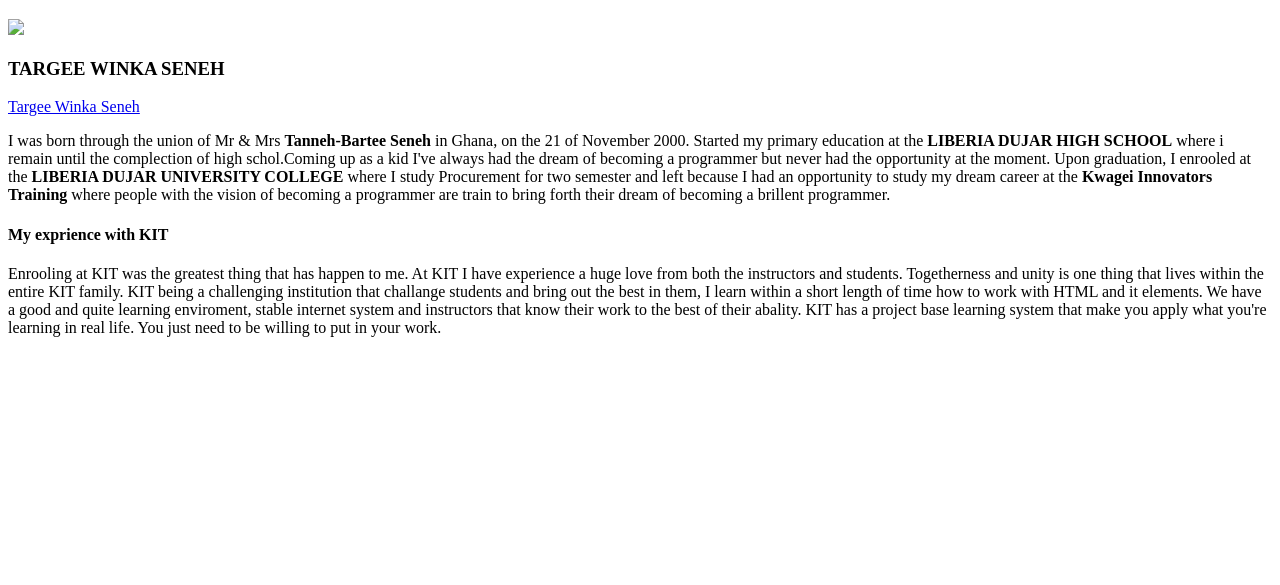
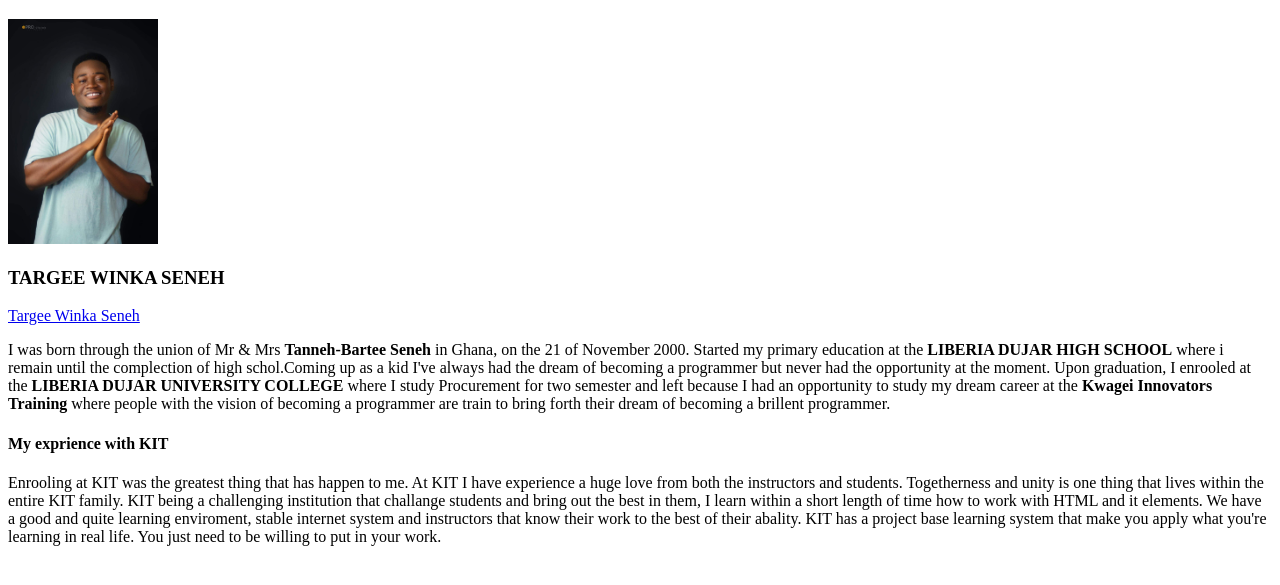
Before and after one commit to Kwagei/html-about-me-page-targeeseneh, a plain HTML site: page index.html in a window 1280 px wide. Shown: the part 61-646 px from the top of the page. Drawn offline with Linux system fonts and the light colour scheme.

Commit message:
Update index.html

```diff
--- a/index.html
+++ b/index.html
@@ -6,7 +6,7 @@
        </head>
        <body>
 
-            <img width=150 heigth=200 src=IMG_0076.JPG/>
+            <img width="150" heigth="200" src="IMG_0076.JPG"/>
             <h3>TARGEE WINKA SENEH</h3>
 
          <a href="https://web.facebook.com/targee.winkaseneh"> Targee Winka Seneh</a>
```
